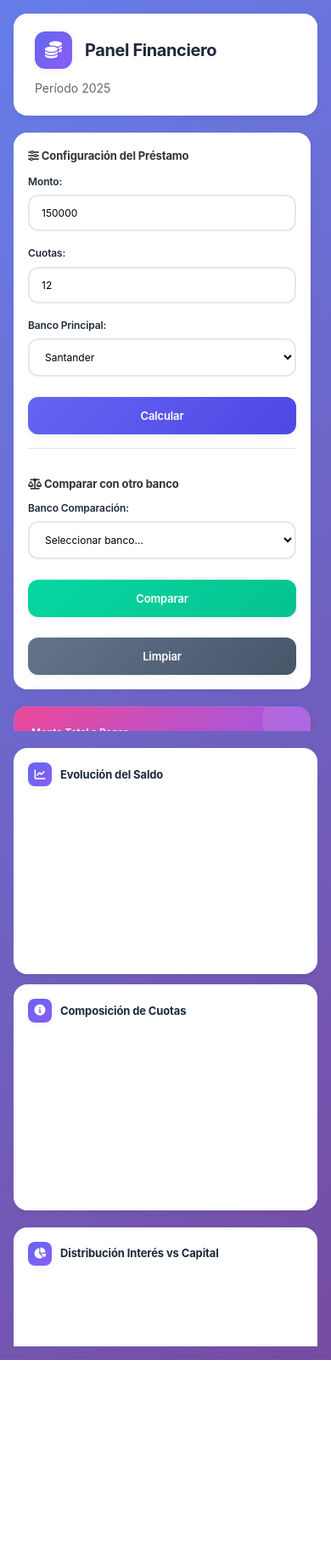
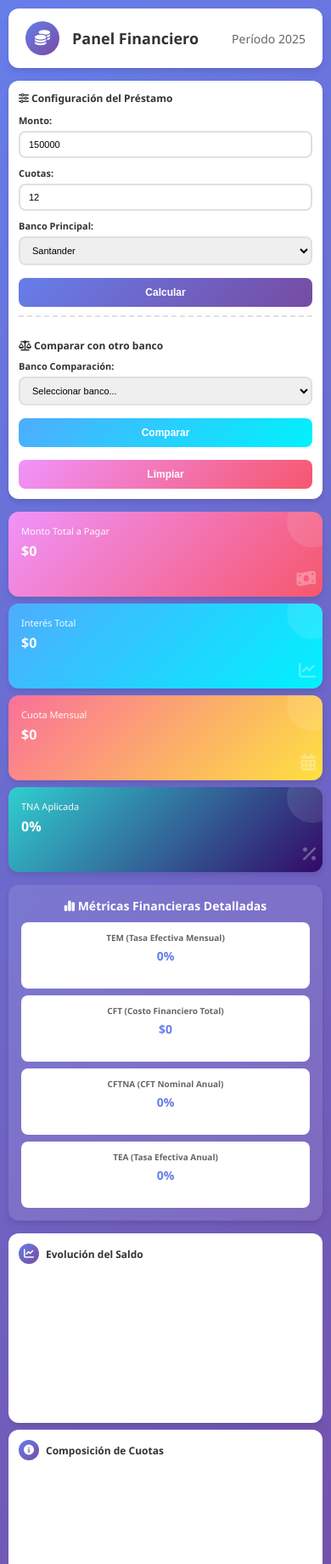
Before and after one commit to MateoRo2003/AmortizacionFronted, a plain HTML site: page index.html in a window 390 px wide. Shown: the top 1840 px of the page at 85% size. Before the commit the page ends 1600 px from the top, so only its background shows below. Drawn offline with nearby package versions, Linux system fonts and the light colour scheme; some packages are replaced by stand-ins of ours; no server answers; a script that the page names is missing.

Commit message:
Update styles.css

```diff
--- a/styles.css
+++ b/styles.css
@@ -4,82 +4,52 @@
     box-sizing: border-box;
 }
 
-:root {
-    --primary: #6366f1;
-    --primary-dark: #4f46e5;
-    --primary-light: #8b5cf6;
-    --secondary: #06d6a0;
-    --accent: #f59e0b;
-    --neutral: #64748b;
-    --neutral-light: #f8fafc;
-    --neutral-dark: #1e293b;
-    --success: #10b981;
-    --warning: #f59e0b;
-    --error: #ef4444;
-    --white: #ffffff;
-    --glass: rgba(255, 255, 255, 0.08);
-    --glass-dark: rgba(255, 255, 255, 0.12);
-    --shadow-sm: 0 2px 8px rgba(0, 0, 0, 0.06);
-    --shadow-md: 0 4px 16px rgba(0, 0, 0, 0.08);
-    --shadow-lg: 0 8px 32px rgba(0, 0, 0, 0.12);
-    --border-radius: 16px;
-    --border-radius-sm: 12px;
-    --transition: all 0.3s cubic-bezier(0.4, 0, 0.2, 1);
+body {
+    font-family: 'Segoe UI', Tahoma, Geneva, Verdana, sans-serif;
+    background: linear-gradient(135deg, #667eea 0%, #764ba2 100%);
+    min-height: 100vh;
+    padding: 10px;
 }
 
-body {
-    font-family: 'Inter', 'Segoe UI', system-ui, -apple-system, sans-serif;
-    background: linear-gradient(135deg, #667eea 0%, #764ba2 100%);
-    min-height: 100vh;
-    padding: 16px;
-    color: var(--neutral-dark);
-    line-height: 1.6;
-}
-
-/* Header Minimalista */
+/* Header Responsive */
 .header {
-    background: var(--white);
-    padding: 20px 24px;
-    border-radius: var(--border-radius);
-    margin-bottom: 20px;
-    box-shadow: var(--shadow-sm);
+    background: white;
+    padding: 15px 20px;
+    border-radius: 12px;
+    margin-bottom: 15px;
+    box-shadow: 0 4px 6px rgba(0,0,0,0.1);
     display: flex;
     justify-content: space-between;
     align-items: center;
     flex-wrap: wrap;
-    gap: 12px;
-    backdrop-filter: blur(20px);
-    border: 1px solid rgba(255, 255, 255, 0.2);
+    gap: 10px;
 }
 
 .header h1 {
-    color: var(--neutral-dark);
-    font-size: clamp(20px, 4vw, 28px);
-    font-weight: 700;
-    letter-spacing: -0.02em;
+    color: #333;
+    font-size: clamp(18px, 4vw, 28px);
 }
 
 .logo {
-    width: 44px;
-    height: 44px;
-    background: linear-gradient(135deg, var(--primary) 0%, var(--primary-light) 100%);
-    border-radius: 12px;
+    width: 40px;
+    height: 40px;
+    background: linear-gradient(135deg, #667eea 0%, #764ba2 100%);
+    border-radius: 50%;
     display: flex;
     align-items: center;
     justify-content: center;
-    color: var(--white);
-    font-size: 20px;
-    font-weight: 600;
+    color: white;
+    font-size: 18px;
+    font-weight: bold;
     flex-shrink: 0;
-    box-shadow: var(--shadow-sm);
 }
 
-/* Layout principal */
+/* Layout principal en una sola vista */
 .dashboard-container {
     display: grid;
     grid-template-columns: 1fr 2fr;
-    gap: 20px;
-    max-height: calc(100vh - 140px);
+    gap: 15px;
+    max-height: calc(100vh - 120px);
     overflow: hidden;
 }
 
@@ -91,54 +61,49 @@ body {
     }
 }
 
-/* Paneles */
+/* Panel izquierdo - Configuración y KPIs */
 .left-panel {
     display: flex;
     flex-direction: column;
-    gap: 20px;
-    overflow-y: auto;
-    max-height: calc(100vh - 140px);
-    padding-right: 8px; /* Espacio para el scroll */
+    gap: 15px;
 }
 
+/* Panel derecho - Gráficos y detalles */
 .right-panel {
     display: flex;
     flex-direction: column;
-    gap: 20px;
+    gap: 15px;
     overflow-y: auto;
-    max-height: calc(100vh - 140px);
+    max-height: calc(100vh - 120px);
 }
 
-/* KPI Cards Modernas */
+/* KPI Cards Responsive */
 .kpi-container {
     display: grid;
     grid-template-columns: repeat(2, 1fr);
-    gap: 12px;
+    gap: 10px;
 }
 
 @media (max-width: 480px) {
     .kpi-container {
         grid-template-columns: 1fr;
-        gap: 10px;
+        gap: 8px;
     }
 }
 
 .kpi-card {
-    padding: 20px;
-    border-radius: var(--border-radius);
-    color: var(--white);
+    padding: 15px;
+    border-radius: 12px;
+    color: white;
     position: relative;
     overflow: hidden;
-    box-shadow: var(--shadow-md);
-    transition: var(--transition);
-    min-height: 120px;
-    backdrop-filter: blur(20px);
-    border: 1px solid rgba(255, 255, 255, 0.1);
+    box-shadow: 0 4px 6px rgba(0,0,0,0.1);
+    transition: transform 0.3s;
+    min-height: 100px;
 }
 
 .kpi-card:hover {
-    transform: translateY(-4px);
-    box-shadow: var(--shadow-lg);
+    transform: translateY(-3px);
 }
 
 .kpi-card::before {
@@ -146,258 +111,211 @@ body {
     position: absolute;
     top: 0;
     right: 0;
-    width: 80px;
-    height: 80px;
-    background: rgba(255, 255, 255, 0.1);
+    width: 60px;
+    height: 60px;
+    background: rgba(255,255,255,0.1);
     border-radius: 50%;
     transform: translate(30%, -30%);
 }
 
-.kpi-card.pink {
-    background: linear-gradient(135deg, #ec4899 0%, #8b5cf6 100%);
-}
-.kpi-card.purple {
-    background: linear-gradient(135deg, #8b5cf6 0%, #06d6a0 100%);
-}
-.kpi-card.orange {
-    background: linear-gradient(135deg, #f59e0b 0%, #ec4899 100%);
-}
-.kpi-card.blue {
-    background: linear-gradient(135deg, #3b82f6 0%, #1d4ed8 100%);
-}
+.kpi-card.pink { background: linear-gradient(135deg, #f093fb 0%, #f5576c 100%); }
+.kpi-card.purple { background: linear-gradient(135deg, #4facfe 0%, #00f2fe 100%); }
+.kpi-card.orange { background: linear-gradient(135deg, #fa709a 0%, #fee140 100%); }
+.kpi-card.blue { background: linear-gradient(135deg, #30cfd0 0%, #330867 100%); }
 
 .kpi-label {
-    font-size: clamp(12px, 2vw, 14px);
-    opacity: 0.9;
-    margin-bottom: 8px;
-    font-weight: 600;
-    letter-spacing: -0.01em;
+    font-size: clamp(11px, 2vw, 14px);
+    opacity: 0.95;
+    margin-bottom: 5px;
 }
 
 .kpi-value {
-    font-size: clamp(18px, 4vw, 26px);
-    font-weight: 800;
-    margin-bottom: 4px;
+    font-size: clamp(16px, 4vw, 24px);
+    font-weight: bold;
+    margin-bottom: 3px;
     word-break: break-word;
-    letter-spacing: -0.02em;
 }
 
 .kpi-subtitle {
-    font-size: clamp(11px, 2vw, 13px);
-    opacity: 0.8;
+    font-size: clamp(10px, 2vw, 12px);
+    opacity: 0.9;
     min-height: 16px;
-    line-height: 1.4;
+    line-height: 1.3;
 }
 
 .kpi-icon {
     position: absolute;
-    bottom: 16px;
-    right: 16px;
-    font-size: clamp(24px, 5vw, 32px);
-    opacity: 0.2;
+    bottom: 8px;
+    right: 8px;
+    font-size: clamp(20px, 5vw, 30px);
+    opacity: 0.3;
 }
 
-/* Métricas Adicionales */
+/* Métricas Adicionales Responsive */
 .metricas-adicionales {
-    background: var(--glass);
-    backdrop-filter: blur(20px);
-    padding: 20px;
-    border-radius: var(--border-radius);
-    box-shadow: var(--shadow-sm);
-    border: 1px solid rgba(255, 255, 255, 0.1);
-    min-height: 300px;
-}
-/* Scrollbar personalizado para el panel izquierdo */
-.left-panel::-webkit-scrollbar {
-    width: 6px;
+    background: rgba(255, 255, 255, 0.1);
+    backdrop-filter: blur(10px);
+    padding: 15px;
+    border-radius: 12px;
+    box-shadow: 0 4px 6px rgba(0,0,0,0.1);
 }
 
-.left-panel::-webkit-scrollbar-track {
-    background: rgba(255, 255, 255, 0.1);
-    border-radius: 3px;
-}
-
-.left-panel::-webkit-scrollbar-thumb {
-    background: rgba(255, 255, 255, 0.3);
-    border-radius: 3px;
-}
-
-.left-panel::-webkit-scrollbar-thumb:hover {
-    background: rgba(255, 255, 255, 0.5);
-}
 .metricas-adicionales h3 {
-    font-size: clamp(15px, 3vw, 18px);
-    color: var(--white);
-    margin-bottom: 16px;
+    font-size: clamp(14px, 3vw, 18px);
+    color: white;
+    margin-bottom: 10px;
     text-align: center;
-    font-weight: 700;
-    letter-spacing: -0.01em;
 }
 
 .metricas-grid {
     display: grid;
     grid-template-columns: repeat(2, 1fr);
-    gap: 12px;
+    gap: 10px;
 }
 
 @media (max-width: 480px) {
     .metricas-grid {
         grid-template-columns: 1fr;
-        gap: 10px;
+        gap: 8px;
     }
 }
 
 .metrica-item {
-    background: var(--white);
-    padding: 16px;
-    border-radius: var(--border-radius-sm);
+    background: white;
+    padding: 12px;
+    border-radius: 8px;
     text-align: center;
-    transition: var(--transition);
-    box-shadow: var(--shadow-sm);
-    border: 1px solid rgba(255, 255, 255, 0.2);
+    transition: transform 0.3s;
 }
 
 .metrica-item:hover {
     transform: translateY(-2px);
-    box-shadow: var(--shadow-md);
+    box-shadow: 0 4px 8px rgba(0,0,0,0.15);
 }
 
 .metrica-label {
-    font-size: clamp(11px, 2vw, 13px);
-    color: var(--neutral);
-    margin-bottom: 6px;
+    font-size: clamp(10px, 2vw, 12px);
+    color: #666;
+    margin-bottom: 5px;
     font-weight: 600;
     line-height: 1.3;
 }
 
 .metrica-value {
-    font-size: clamp(15px, 3vw, 18px);
-    font-weight: 800;
-    color: var(--primary);
-    margin-bottom: 4px;
-    letter-spacing: -0.01em;
+    font-size: clamp(14px, 3vw, 18px);
+    font-weight: bold;
+    color: #667eea;
+    margin-bottom: 3px;
 }
 
 .metrica-comp {
-    font-size: clamp(10px, 1.8vw, 12px);
-    color: var(--neutral);
+    font-size: clamp(9px, 1.8vw, 11px);
+    color: #999;
     min-height: 14px;
     line-height: 1.3;
 }
 
-/* Charts Container */
+/* Charts Container Responsive */
 .chart-container {
     display: grid;
     grid-template-columns: repeat(2, 1fr);
-    gap: 16px;
+    gap: 10px;
 }
 
 @media (max-width: 768px) {
     .chart-container {
         grid-template-columns: 1fr;
-        gap: 12px;
+        gap: 8px;
     }
 }
 
 .chart-card {
-    background: var(--white);
-    padding: 20px;
-    border-radius: var(--border-radius);
-    box-shadow: var(--shadow-sm);
-    min-height: 280px;
+    background: white;
+    padding: 15px;
+    border-radius: 12px;
+    box-shadow: 0 4px 6px rgba(0,0,0,0.1);
+    min-height: 250px;
     position: relative;
-    border: 1px solid rgba(255, 255, 255, 0.2);
-    transition: var(--transition);
-}
-
-.chart-card:hover {
-    box-shadow: var(--shadow-md);
 }
 
 @media (max-width: 480px) {
     .chart-card {
-        padding: 16px;
-        min-height: 240px;
+        padding: 12px;
+        min-height: 220px;
     }
 }
 
 .chart-card h3 {
-    color: var(--neutral-dark);
-    margin-bottom: 16px;
-    font-size: clamp(13px, 2.5vw, 16px);
+    color: #333;
+    margin-bottom: 10px;
+    font-size: clamp(12px, 2.5vw, 16px);
     display: flex;
     align-items: center;
-    gap: 10px;
+    gap: 8px;
     flex-wrap: wrap;
-    font-weight: 700;
-    letter-spacing: -0.01em;
 }
 
 .chart-icon {
-    width: 28px;
-    height: 28px;
-    background: linear-gradient(135deg, var(--primary) 0%, var(--primary-light) 100%);
-    border-radius: 8px;
+    width: 24px;
+    height: 24px;
+    background: linear-gradient(135deg, #667eea 0%, #764ba2 100%);
+    border-radius: 50%;
     display: flex;
     align-items: center;
     justify-content: center;
-    color: var(--white);
-    font-size: 13px;
+    color: white;
+    font-size: 12px;
     flex-shrink: 0;
-    box-shadow: var(--shadow-sm);
 }
 
-/* Contenedores de gráficos */
+/* Contenedores de gráficos responsivos */
 .chart-card canvas {
     width: 100% !important;
-    height: 220px !important;
-    max-height: 220px;
+    height: 200px !important;
+    max-height: 200px;
 }
 
 @media (max-width: 768px) {
-    .chart-card canvas {
-        height: 200px !important;
-        max-height: 200px;
-    }
-}
-
-@media (max-width: 480px) {
     .chart-card canvas {
         height: 180px !important;
         max-height: 180px;
     }
 }
 
-/* Filters Modernos */
+@media (max-width: 480px) {
+    .chart-card canvas {
+        height: 160px !important;
+        max-height: 160px;
+    }
+}
+
+/* Filters Responsive */
 .filters {
-    background: var(--white);
-    padding: 20px;
-    border-radius: var(--border-radius);
-    box-shadow: var(--shadow-sm);
-    border: 1px solid rgba(255, 255, 255, 0.2);
+    background: white;
+    padding: 15px;
+    border-radius: 12px;
+    box-shadow: 0 4px 6px rgba(0,0,0,0.1);
 }
 
 @media (max-width: 480px) {
     .filters {
-        padding: 16px;
+        padding: 12px;
     }
 }
 
 .filters h3, .filters h4 {
-    font-size: clamp(13px, 2.5vw, 16px);
-    font-weight: 700;
-    letter-spacing: -0.01em;
+    font-size: clamp(12px, 2.5vw, 16px);
 }
 
 .comparacion-section {
-    margin-top: 16px;
-    padding-top: 16px;
-    border-top: 1px solid rgba(0, 0, 0, 0.1);
+    margin-top: 10px;
+    padding-top: 10px;
+    border-top: 2px dashed #e0e0e0;
 }
 
 .filter-group {
     display: flex;
-    gap: 12px;
+    gap: 8px;
     flex-wrap: wrap;
     align-items: flex-end;
 }
@@ -406,16 +324,16 @@ body {
     .filter-group {
         flex-direction: column;
         align-items: stretch;
-        gap: 16px;
+        gap: 10px;
     }
 }
 
 .input-wrapper {
     display: flex;
     flex-direction: column;
-    gap: 6px;
+    gap: 5px;
     flex: 1 1 auto;
-    min-width: min(100%, 140px);
+    min-width: min(100%, 120px);
 }
 
 @media (max-width: 768px) {
@@ -427,174 +345,152 @@ body {
 
 .filter-group label {
     font-weight: 600;
-    color: var(--neutral-dark);
-    font-size: clamp(12px, 2vw, 14px);
-    letter-spacing: -0.01em;
+    color: #333;
+    font-size: clamp(11px, 2vw, 13px);
 }
 
 .filter-group input, .filter-group select {
-    padding: 12px 14px;
-    border: 2px solid #e2e8f0;
-    border-radius: var(--border-radius-sm);
-    font-size: clamp(12px, 2vw, 14px);
-    transition: var(--transition);
+    padding: 8px 10px;
+    border: 2px solid #e0e0e0;
+    border-radius: 8px;
+    font-size: clamp(11px, 2vw, 13px);
+    transition: all 0.3s;
     width: 100%;
-    background: var(--white);
-    font-family: inherit;
 }
 
 .filter-group input:focus, .filter-group select:focus {
     outline: none;
-    border-color: var(--primary);
-    box-shadow: 0 0 0 3px rgba(99, 102, 241, 0.1);
+    border-color: #667eea;
 }
 
-/* Buttons Modernos */
+/* Buttons Responsive */
 .btn-calcular, .btn-comparar, .btn-limpiar {
-    padding: 12px 20px;
+    padding: 8px 15px;
     border: none;
-    border-radius: var(--border-radius-sm);
-    font-size: clamp(13px, 2.5vw, 15px);
+    border-radius: 8px;
+    font-size: clamp(12px, 2.5vw, 14px);
     font-weight: 600;
     cursor: pointer;
-    transition: var(--transition);
+    transition: all 0.3s;
     margin-top: 8px;
     white-space: nowrap;
-    font-family: inherit;
-    letter-spacing: -0.01em;
-    box-shadow: var(--shadow-sm);
 }
 
 @media (max-width: 768px) {
     .btn-calcular, .btn-comparar, .btn-limpiar {
         width: 100%;
-        padding: 14px;
-        margin-top: 8px;
+        padding: 10px;
+        margin-top: 5px;
     }
 }
 
 .btn-calcular {
-    background: linear-gradient(135deg, var(--primary) 0%, var(--primary-dark) 100%);
-    color: var(--white);
+    background: linear-gradient(135deg, #667eea 0%, #764ba2 100%);
+    color: white;
 }
 
 .btn-comparar {
-    background: linear-gradient(135deg, var(--secondary) 0%, #05c391 100%);
-    color: var(--white);
+    background: linear-gradient(135deg, #4facfe 0%, #00f2fe 100%);
+    color: white;
 }
 
 .btn-limpiar {
-    background: linear-gradient(135deg, var(--neutral) 0%, #475569 100%);
-    color: var(--white);
+    background: linear-gradient(135deg, #f093fb 0%, #f5576c 100%);
+    color: white;
 }
 
 .btn-calcular:hover, .btn-comparar:hover, .btn-limpiar:hover {
     transform: translateY(-2px);
-    box-shadow: var(--shadow-md);
+    box-shadow: 0 4px 8px rgba(0,0,0,0.2);
 }
 
 .btn-calcular:active, .btn-comparar:active, .btn-limpiar:active {
     transform: translateY(0);
 }
 
-/* Comparacion Banner */
+/* Comparacion Banner Responsive */
 .comparacion-banner {
-    background: linear-gradient(135deg, var(--primary) 0%, var(--primary-light) 100%);
-    padding: 20px;
-    border-radius: var(--border-radius);
-    margin-bottom: 16px;
+    background: linear-gradient(135deg, #667eea 0%, #764ba2 100%);
+    padding: 15px;
+    border-radius: 12px;
+    margin-bottom: 10px;
     text-align: center;
-    color: var(--white);
-    box-shadow: var(--shadow-md);
-    backdrop-filter: blur(20px);
-    border: 1px solid rgba(255, 255, 255, 0.1);
+    color: white;
+    box-shadow: 0 4px 6px rgba(0,0,0,0.1);
 }
 
 @media (max-width: 480px) {
     .comparacion-banner {
-        padding: 16px;
+        padding: 12px;
     }
 }
 
 .comparacion-banner h3 {
     margin: 0;
-    font-size: clamp(17px, 4vw, 22px);
-    font-weight: 800;
-    letter-spacing: -0.02em;
+    font-size: clamp(16px, 4vw, 20px);
 }
 
 .comparacion-banner p {
-    font-size: clamp(12px, 2vw, 14px);
-    opacity: 0.9;
-    margin-top: 8px;
+    font-size: clamp(11px, 2vw, 13px);
 }
 
-/* TABS CONTAINER - Moderno */
+/* TABS CONTAINER - CORREGIDO */
 .tabs-container {
-    background: var(--white);
-    border-radius: var(--border-radius);
+    background: white;
+    border-radius: 12px;
     overflow: hidden;
-    box-shadow: var(--shadow-sm);
-    min-height: 460px;
-    border: 1px solid rgba(255, 255, 255, 0.2);
+    box-shadow: 0 4px 6px rgba(0,0,0,0.1);
+    min-height: 430px;
 }
 
 @media (max-width: 768px) {
     .tabs-container {
-        min-height: 380px;
+        min-height: 350px;
     }
 }
 
 .tabs-header {
     display: flex;
-    background: var(--neutral-light);
-    border-bottom: 1px solid #e2e8f0;
+    background: #f5f5f5;
+    border-bottom: 1px solid #e0e0e0;
 }
 
 .tab-button {
     flex: 1;
-    padding: 16px;
+    padding: 12px;
     background: none;
     border: none;
     cursor: pointer;
     font-weight: 600;
-    color: var(--neutral);
-    transition: var(--transition);
-    font-size: clamp(13px, 2.5vw, 15px);
-    font-family: inherit;
-    letter-spacing: -0.01em;
-    position: relative;
+    color: #666;
+    transition: all 0.3s;
+    font-size: clamp(12px, 2.5vw, 14px);
 }
 
 @media (max-width: 480px) {
     .tab-button {
-        padding: 14px 12px;
-        font-size: 13px;
+        padding: 10px 8px;
+        font-size: 12px;
     }
 }
 
 .tab-button.active {
-    background: var(--white);
-    color: var(--primary);
-    border-bottom: 3px solid var(--primary);
-}
-
-.tab-button:not(.active):hover {
-    color: var(--primary-dark);
-    background: rgba(99, 102, 241, 0.05);
+    background: white;
+    color: #667eea;
+    border-bottom: 2px solid #667eea;
 }
 
 .tab-content {
-    padding: 20px;
+    padding: 15px;
     display: none;
-    max-height: 420px;
+    max-height: 400px;
     overflow-y: auto;
 }
 
 @media (max-width: 768px) {
     .tab-content {
-        max-height: 320px;
-        padding: 16px;
+        max-height: 300px;
+        padding: 10px;
     }
 }
 
@@ -602,7 +498,7 @@ body {
     display: block;
 }
 
-/* Tablas Modernas */
+/* ESTILOS ESPECÍFICOS PARA TABLAS - CORREGIDOS */
 #tablaAmortizacion,
 #tablaResumenComparativo {
     width: 100%;
@@ -615,18 +511,15 @@ body {
     border-collapse: collapse;
     min-width: 600px;
     margin-top: 0;
-    font-size: clamp(12px, 1.8vw, 14px);
-    background: var(--white);
-    border-radius: var(--border-radius-sm);
-    overflow: hidden;
-    box-shadow: var(--shadow-sm);
+    font-size: clamp(11px, 1.8vw, 13px);
+    background: white;
 }
 
 @media (max-width: 768px) {
     #tablaAmortizacion table,
     #tablaResumenComparativo table {
         min-width: 500px;
-        font-size: 12px;
+        font-size: 11px;
     }
 }
 
@@ -634,29 +527,27 @@ body {
     #tablaAmortizacion table,
     #tablaResumenComparativo table {
         min-width: 450px;
-        font-size: 11px;
+        font-size: 10px;
     }
 }
 
 #tablaAmortizacion th,
 #tablaResumenComparativo th {
-    background: linear-gradient(135deg, var(--primary) 0%, var(--primary-dark) 100%);
-    color: var(--white);
-    padding: 14px 12px;
+    background: linear-gradient(135deg, #667eea 0%, #764ba2 100%);
+    color: white;
+    padding: 12px 8px;
     text-align: left;
     font-weight: 600;
     white-space: nowrap;
     position: sticky;
     top: 0;
-    font-size: clamp(12px, 1.8vw, 14px);
 }
 
 #tablaAmortizacion td,
 #tablaResumenComparativo td {
-    padding: 12px 12px;
-    border-bottom: 1px solid #f1f5f9;
+    padding: 10px 8px;
+    border-bottom: 1px solid #f0f0f0;
     text-align: left;
-    transition: var(--transition);
 }
 
 @media (max-width: 768px) {
@@ -664,7 +555,7 @@ body {
     #tablaResumenComparativo th,
     #tablaAmortizacion td,
     #tablaResumenComparativo td {
-        padding: 10px 8px;
+        padding: 8px 6px;
     }
 }
 
@@ -673,49 +564,47 @@ body {
     #tablaResumenComparativo th,
     #tablaAmortizacion td,
     #tablaResumenComparativo td {
-        padding: 8px 6px;
+        padding: 6px 4px;
     }
 }
 
 #tablaAmortizacion tr:hover,
 #tablaResumenComparativo tr:hover {
-    background: #f8fafc;
+    background: #f9f9f9;
 }
 
 #tablaAmortizacion tr:nth-child(even),
 #tablaResumenComparativo tr:nth-child(even) {
-    background: #f8fafc;
+    background: #f8f9fa;
 }
 
 #tablaAmortizacion tr:nth-child(even):hover,
 #tablaResumenComparativo tr:nth-child(even):hover {
-    background: #f1f5f9;
+    background: #f1f3f4;
 }
 
 /* Diferencia de colores para comparación */
 .diferencia-positiva {
-    color: var(--success);
-    font-weight: 700;
+    color: #22c55e;
+    font-weight: bold;
 }
 
 .diferencia-negativa {
-    color: var(--error);
-    font-weight: 700;
+    color: #ef4444;
+    font-weight: bold;
 }
 
-/* Loading Moderno */
+/* Loading Responsive */
 .loading {
     display: none;
     text-align: center;
-    padding: 20px;
-    color: var(--white);
-    font-size: clamp(13px, 3vw, 16px);
-    background: var(--glass);
-    backdrop-filter: blur(20px);
-    border-radius: var(--border-radius);
-    margin-bottom: 16px;
-    border: 1px solid rgba(255, 255, 255, 0.1);
-    font-weight: 600;
+    padding: 12px;
+    color: white;
+    font-size: clamp(12px, 3vw, 16px);
+    background: rgba(255,255,255,0.1);
+    backdrop-filter: blur(10px);
+    border-radius: 12px;
+    margin-bottom: 10px;
 }
 
 .loading.active {
@@ -724,156 +613,90 @@ body {
 
 /* Scrollbar Styling */
 ::-webkit-scrollbar {
-    width: 8px;
-    height: 8px;
+    width: 6px;
+    height: 6px;
 }
 
 ::-webkit-scrollbar-track {
-    background: #f1f5f9;
+    background: #f1f1f1;
     border-radius: 4px;
 }
 
 ::-webkit-scrollbar-thumb {
-    background: var(--primary);
+    background: #667eea;
     border-radius: 4px;
 }
 
 ::-webkit-scrollbar-thumb:hover {
-    background: var(--primary-dark);
+    background: #764ba2;
 }
 
-/* Estilos para el selector de sistema de amortización */
-.sistema-selector {
-    display: inline-block;
-    margin-left: 12px;
+/* Estilos para mejorar la legibilidad de las tablas */
+#tablaAmortizacion table,
+#tablaResumenComparativo table {
+    box-shadow: 0 2px 4px rgba(0,0,0,0.1);
+    border-radius: 8px;
+    overflow: hidden;
 }
 
-.sistema-selector select {
-    padding: 6px 10px;
-    border: 1px solid #e2e8f0;
-    border-radius: 8px;
-    background: var(--white);
-    font-size: 12px;
-    color: var(--neutral-dark);
-    cursor: pointer;
-    transition: var(--transition);
-    font-family: inherit;
-    font-weight: 500;
-}
-
-.sistema-selector select:focus {
-    outline: none;
-    border-color: var(--primary);
-    box-shadow: 0 0 0 2px rgba(99, 102, 241, 0.1);
-}
-
-/* Ajuste para el botón de tab con selector */
-.tabs-header .tab-button {
-    position: relative;
-    display: flex;
-    align-items: center;
-    justify-content: center;
-}
-
-/* Responsive para el selector */
-@media (max-width: 768px) {
-    .sistema-selector {
-        margin-left: 8px;
-    }
-
-    .sistema-selector select {
-        padding: 5px 8px;
-        font-size: 11px;
-    }
-}
-
-@media (max-width: 480px) {
-    .sistema-selector {
-        display: block;
-        margin-left: 0;
-        margin-top: 6px;
-        width: 100%;
-    }
-
-    .sistema-selector select {
-        width: 100%;
-        padding: 6px;
-    }
-
-    .tabs-header .tab-button {
-        flex-direction: column;
-        padding: 12px;
-    }
+#tablaAmortizacion thead,
+#tablaResumenComparativo thead {
+    position: sticky;
+    top: 0;
+    z-index: 10;
 }
 
 /* Optimizaciones para dispositivos muy pequeños */
 @media (max-width: 360px) {
     body {
-        padding: 12px;
+        padding: 8px;
     }
 
     .header {
-        padding: 16px 20px;
+        padding: 12px 15px;
     }
 
     .kpi-card {
-        padding: 16px;
-        min-height: 100px;
+        padding: 12px;
+        min-height: 90px;
     }
 
     .chart-card {
-        min-height: 220px;
-        padding: 14px;
+        min-height: 200px;
+        padding: 10px;
     }
 
     .chart-card canvas {
-        height: 160px !important;
-        max-height: 160px;
+        height: 140px !important;
+        max-height: 140px;
     }
 
     .tab-button {
-        padding: 10px 8px;
-        font-size: 12px;
+        padding: 8px 6px;
+        font-size: 11px;
     }
 }
 
-/* Animaciones sutiles */
-@keyframes fadeIn {
-    from {
-        opacity: 0;
-        transform: translateY(10px);
+/* Optimización para tablets en orientación horizontal */
+@media (min-width: 769px) and (max-width: 1024px) and (orientation: landscape) {
+    .dashboard-container {
+        grid-template-columns: 1fr 1.5fr;
+        gap: 12px;
     }
-    to {
-        opacity: 1;
-        transform: translateY(0);
+
+    .chart-card canvas {
+        height: 170px !important;
+        max-height: 170px;
     }
 }
 
-.chart-card, .kpi-card, .metricas-adicionales, .filters {
-    animation: fadeIn 0.5s ease-out;
+/* Soporte para modo oscuro */
+/* Soporte para modo oscuro mejorado */
+
+/* Soporte para alta densidad de píxeles */
+@media (-webkit-min-device-pixel-ratio: 2), (min-resolution: 192dpi) {
+    .chart-card canvas {
+        image-rendering: -webkit-optimize-contrast !important;
+        image-rendering: crisp-edges !important;
+    }
 }
-
-/* Efectos de glassmorphism mejorados */
-.glass {
-    background: var(--glass);
-    backdrop-filter: blur(20px);
-    border: 1px solid rgba(255, 255, 255, 0.1);
-}
-
-/* Mejoras de tipografía */
-body {
-    font-feature-settings: 'kern' 1, 'liga' 1, 'calt' 1;
-}
-
-/* Estados de hover mejorados */
-.btn-calcular:hover, .btn-comparar:hover, .btn-limpiar:hover {
-    transform: translateY(-2px) scale(1.02);
-}
-
-/* Sombras más sutiles y modernas */
-.shadow-elegant {
-    box-shadow:
-        0 4px 6px -1px rgba(0, 0, 0, 0.1),
-        0 2px 4px -1px rgba(0, 0, 0, 0.06),
-        0 0 0 1px rgba(0, 0, 0, 0.05);
-}
```
